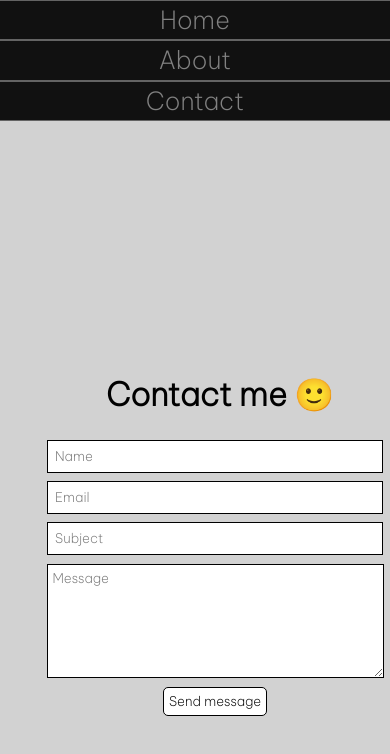
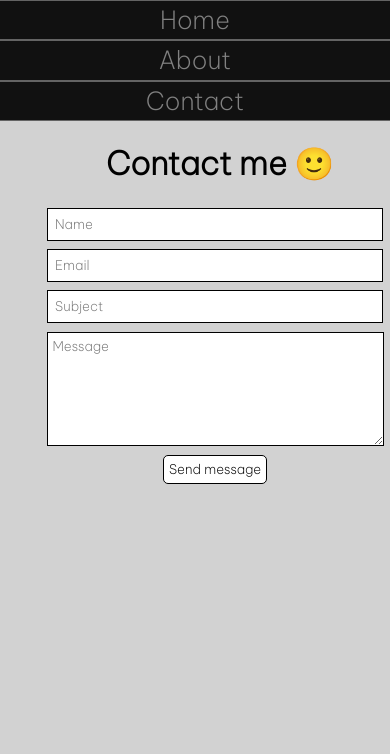
Before and after one commit to FredrikFalto/Portfolio-Inlamning-JS2, a React (Create React App) app: page /contact in a window 390 px wide. Shown: the top 754 px of the page. Built offline with nearby package versions, Linux system fonts and the light colour scheme.

Commit message:
Small changes to layout and responsiveness

```diff
--- a/public/styles.css
+++ b/public/styles.css
@@ -5,6 +5,10 @@ body {
     padding: 0;
     margin: 0;
     background-color: rgb(210, 210, 210);
+}
+
+.mainContent {
+    display: grid;
 }
 
 .main-menu {
@@ -126,4 +130,9 @@ body {
     .bg {
         height: 90.7vh;
     }
+
+    .contactForm {
+        margin: 0;
+        padding: 0;
+    }
 }
--- /dev/null
+++ b/src/components/About.jsx
@@ -0,0 +1,11 @@
+import React from 'react'
+
+const About = () => {
+    return (
+        <div style={{"text-align": "center"}}>
+            <h1>Herro</h1>
+        </div>
+    );
+};
+
+export default About;
--- a/src/components/App.jsx
+++ b/src/components/App.jsx
@@ -3,6 +3,7 @@ import { BrowserRouter as Router, Routes, Route } from "react-router-dom";
 import Navbar from "./Navbar";
 import Main from "./Main"
 import Contact from "./Contact"
+import About from './About'
 
 function App() {
     return (
@@ -10,7 +11,7 @@ function App() {
             <Navbar />
             <Routes>
                 <Route path="" element={<Main />} />
-                {/* <Route path="/about" element={<About />} /> */}
+                <Route path="/about" element={<About />} />
                 <Route path="/contact" element={<Contact />} />
             </Routes>
         </Router>
--- a/src/components/Contact.jsx
+++ b/src/components/Contact.jsx
@@ -1,8 +1,9 @@
 import React from "react";
+import About from "./About"
 
 function Contact() {
     return (
-        <div>
+        <div className="mainContent">
             <div className="contactForm">
                 <form autoComplete="off" action="">
                     <h1>Contact me 🙂</h1>
```
